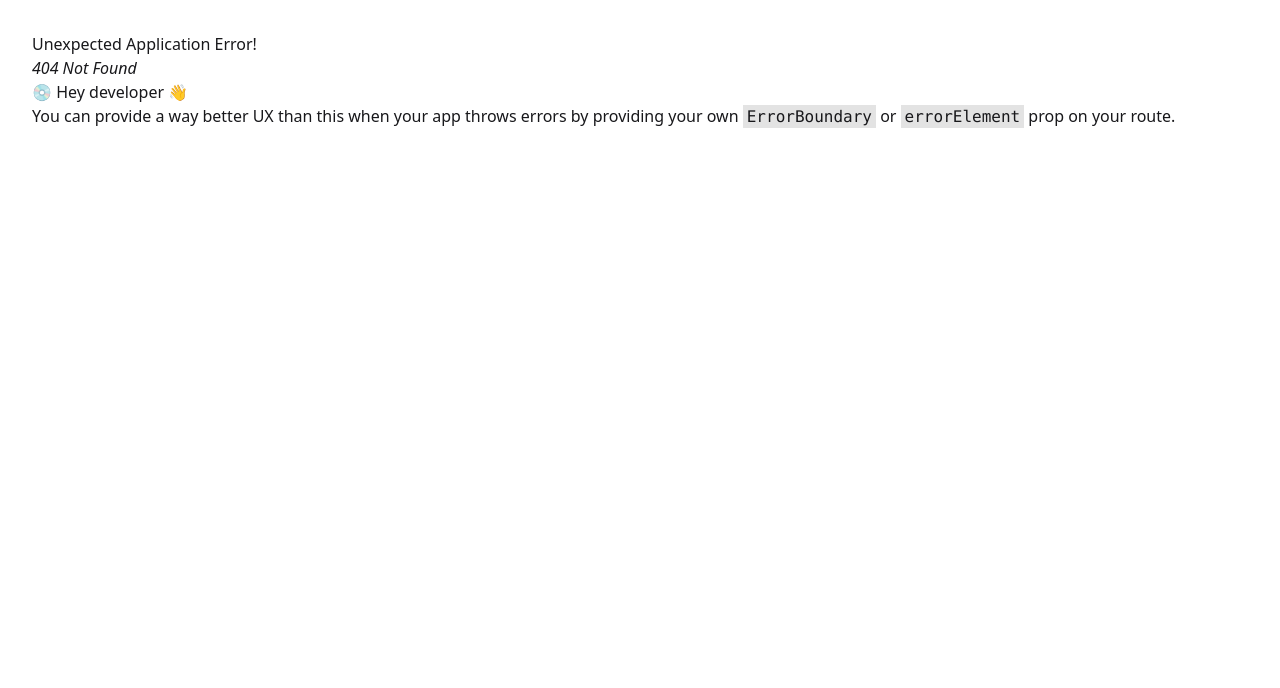
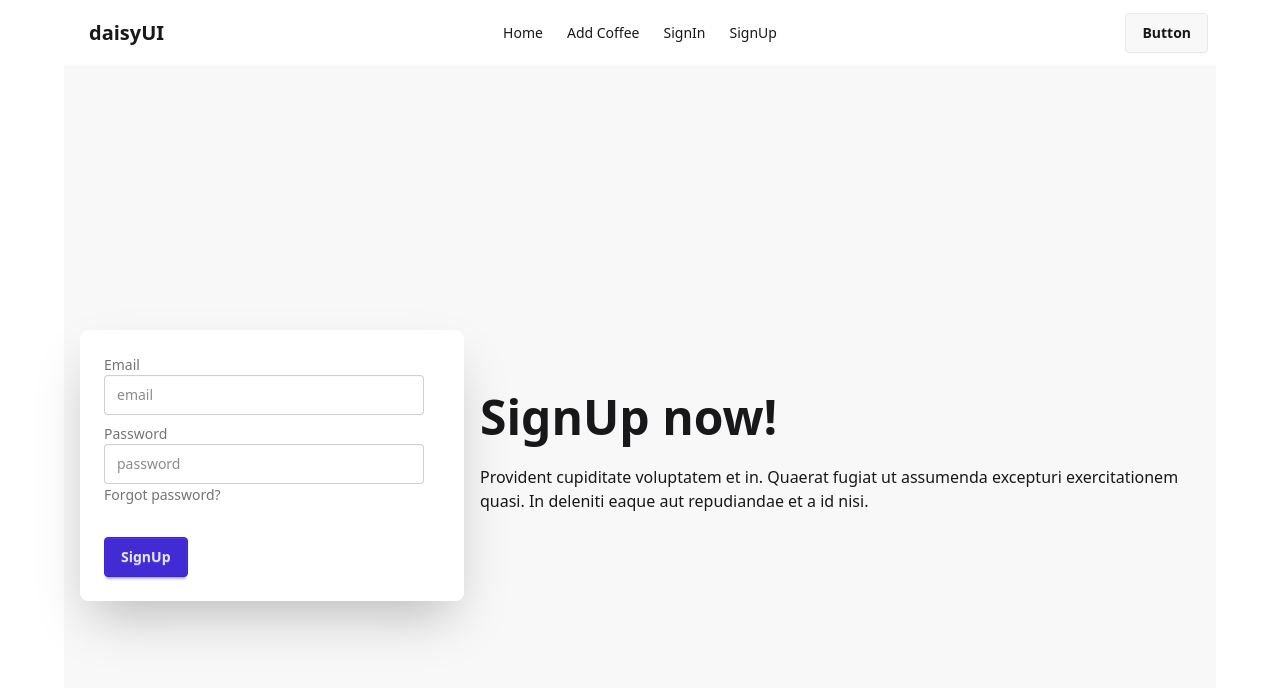
Before and after one commit to KI-Anik/m56-coffee, a React (Vite) app in the folder client-side/: page /signUp in a window 1280 px wide. Before the commit this address had no page. Shown: the top 688 px of the page. Built offline with nearby package versions, Linux system fonts and the light colour scheme.

Commit message:
add authentication context and signup component; refactor layout and routing

```diff
--- a/client-side/eslint.config.js
+++ b/client-side/eslint.config.js
@@ -10,6 +10,7 @@ export default [
     files: ['**/*.{js,jsx}'],
     languageOptions: {
       ecmaVersion: 2020,
+      node: true,
       globals: globals.browser,
       parserOptions: {
         ecmaVersion: 'latest',
--- a/client-side/package.json
+++ b/client-side/package.json
@@ -11,6 +11,7 @@
   },
   "dependencies": {
     "@tailwindcss/vite": "^4.0.0",
+    "firebase": "^11.2.0",
     "localforage": "^1.10.0",
     "match-sorter": "^8.0.0",
     "react": "^18.3.1",
--- a/client-side/src/App.css
+++ /dev/null
@@ -1,41 +0,0 @@
-#root {
-  max-width: 1280px;
-  margin: 0 auto;
-  padding: 2rem;
-}
-
-.logo {
-  height: 6em;
-  padding: 1.5em;
-  will-change: filter;
-  transition: filter 300ms;
-}
-.logo:hover {
-  filter: drop-shadow(0 0 2em #646cffaa);
-}
-.logo.react:hover {
-  filter: drop-shadow(0 0 2em #61dafbaa);
-}
-
-@keyframes logo-spin {
-  from {
-    transform: rotate(0deg);
-  }
-  to {
-    transform: rotate(360deg);
-  }
-}
-
-@media (prefers-reduced-motion: no-preference) {
-  a:nth-of-type(2) .logo {
-    animation: logo-spin infinite 20s linear;
-  }
-}
-
-.card {
-  padding: 2em;
-}
-
-.read-the-docs {
-  color: #888;
-}
--- a/client-side/src/App.jsx
+++ b/client-side/src/App.jsx
@@ -1,5 +1,4 @@
 import { useLoaderData } from 'react-router'
-import './App.css'
 import CoffeeCard from './components/CoffeeCard'
 import { useState } from 'react'
 
--- /dev/null
+++ b/client-side/src/Provider/AuthProvider.jsx
@@ -0,0 +1,29 @@
+import { createUserWithEmailAndPassword } from "firebase/auth";
+import { createContext, useState } from "react";
+import { auth } from "../Firebase/firebase.init";
+
+export const AuthContext = createContext(null)
+
+const AuthProvider = ({ children }) => {
+    const [user, setUser] = useState(null)
+    const [loading, setLoading] = useState(true)
+
+    const createUser = (email, password) => {
+        setLoading(true)
+        return createUserWithEmailAndPassword(auth, email, password)
+    }
+
+    const userInfo = {
+        user,
+        loading,
+        createUser
+    }
+
+    return (
+        <AuthContext.Provider value={userInfo}>
+            {children}
+        </AuthContext.Provider>
+    );
+};
+
+export default AuthProvider;
--- a/client-side/src/components/Header.jsx
+++ b/client-side/src/components/Header.jsx
@@ -1,11 +1,13 @@
 import { NavLink } from "react-router";
 
-const Navabar = () => {
+const Header = () => {
 
-    const links = <div className="gap-5">
-        <NavLink to={'/'}>Home</NavLink>
-        <NavLink to={'/addCoffee'}>Add Coffee</NavLink>
-    </div>
+    const links = <>
+        <li> <NavLink to={'/'}>Home</NavLink></li>
+        <li> <NavLink to={'/addCoffee'}>Add Coffee</NavLink></li>
+        <li><NavLink to={'signIn'}>SignIn</NavLink> </li>
+        <li><NavLink to={'signUp'}>SignUp</NavLink> </li>
+    </>
     return (
         <div>
             <div className="navbar bg-base-100">
@@ -46,4 +48,4 @@ const Navabar = () => {
     );
 };
 
-export default Navabar;
+export default Header;
--- a/client-side/src/components/Layout.jsx
+++ b/client-side/src/components/Layout.jsx
@@ -1,8 +1,11 @@
+import { Outlet } from 'react-router';
+import Header from './Header';
 
 const Layout = () => {
     return (
-        <div>
-
+        <div className='max-w-6xl mx-auto'>
+            <Header></Header>
+            <Outlet></Outlet>
         </div>
     );
 };
--- /dev/null
+++ b/client-side/src/components/SIgnUp.jsx
@@ -0,0 +1,63 @@
+import { useContext } from "react";
+import { AuthContext } from "../Provider/AuthProvider";
+
+const SIgnUp = () => {
+
+  const { createUser } = useContext(AuthContext)
+
+  const handleSignUp = e => {
+    e.preventDefault()
+
+    const form = e.target;
+    const email = form.email.value;
+    const password = form.password.value;
+    console.log(email, password)
+
+    createUser(email, password)
+      .then(result => {
+        console.log(result.user)
+      })
+      .catch(err => {
+        console.log(err.message)
+      })
+  }
+
+
+  return (
+    <div className="hero bg-base-200 min-h-screen">
+      <div className="hero-content flex-col lg:flex-row-reverse">
+        <div className="text-center lg:text-left">
+          <h1 className="text-5xl font-bold">SignUp now!</h1>
+          <p className="py-6">
+            Provident cupiditate voluptatem et in. Quaerat fugiat ut assumenda excepturi exercitationem
+            quasi. In deleniti eaque aut repudiandae et a id nisi.
+          </p>
+        </div>
+        <div className="card bg-base-100 w-full max-w-sm shrink-0 shadow-2xl">
+          <form onSubmit={handleSignUp} className="card-body">
+            <div className="form-control">
+              <label className="label">
+                <span className="label-text">Email</span>
+              </label>
+              <input type="email" placeholder="email" name='email' className="input input-bordered" required />
+            </div>
+            <div className="form-control">
+              <label className="label">
+                <span className="label-text">Password</span>
+              </label>
+              <input type="password" placeholder="password" name='password' className="input input-bordered" required />
+              <label className="label">
+                <a href="#" className="label-text-alt link link-hover">Forgot password?</a>
+              </label>
+            </div>
+            <div className="form-control mt-6">
+              <button className="btn btn-primary">SignUp</button>
+            </div>
+          </form>
+        </div>
+      </div>
+    </div>
+  );
+};
+
+export default SIgnUp;
--- /dev/null
+++ b/client-side/src/firebase/firebase.init.js
@@ -0,0 +1,21 @@
+// Import the functions you need from the SDKs you need
+import { initializeApp } from "firebase/app";
+import { getAuth } from "firebase/auth";
+// TODO: Add SDKs for Firebase products that you want to use
+// https://firebase.google.com/docs/web/setup#available-libraries
+
+// Your web app's Firebase configuration
+const firebaseConfig = {
+  apiKey: "AIzaSyBzfWu6KbVUoD8xQXDa73GY0Aeat5K_8h0",
+  authDomain: "phero-4add4.firebaseapp.com",
+  projectId: "phero-4add4",
+  storageBucket: "phero-4add4.firebasestorage.app",
+  messagingSenderId: "715544846283",
+  appId: "1:715544846283:web:8625f9dc16279eae95604e"
+};
+
+// Initialize Firebase
+ const app = initializeApp(firebaseConfig);
+
+ // Initialize Firebase Authentication and get a reference to the service
+export const auth = getAuth(app);
```
Also changed, not shown: client-side/src/main.jsx (+21 -0 lines), 2 other files (tests, documents, lock files or other folders).
